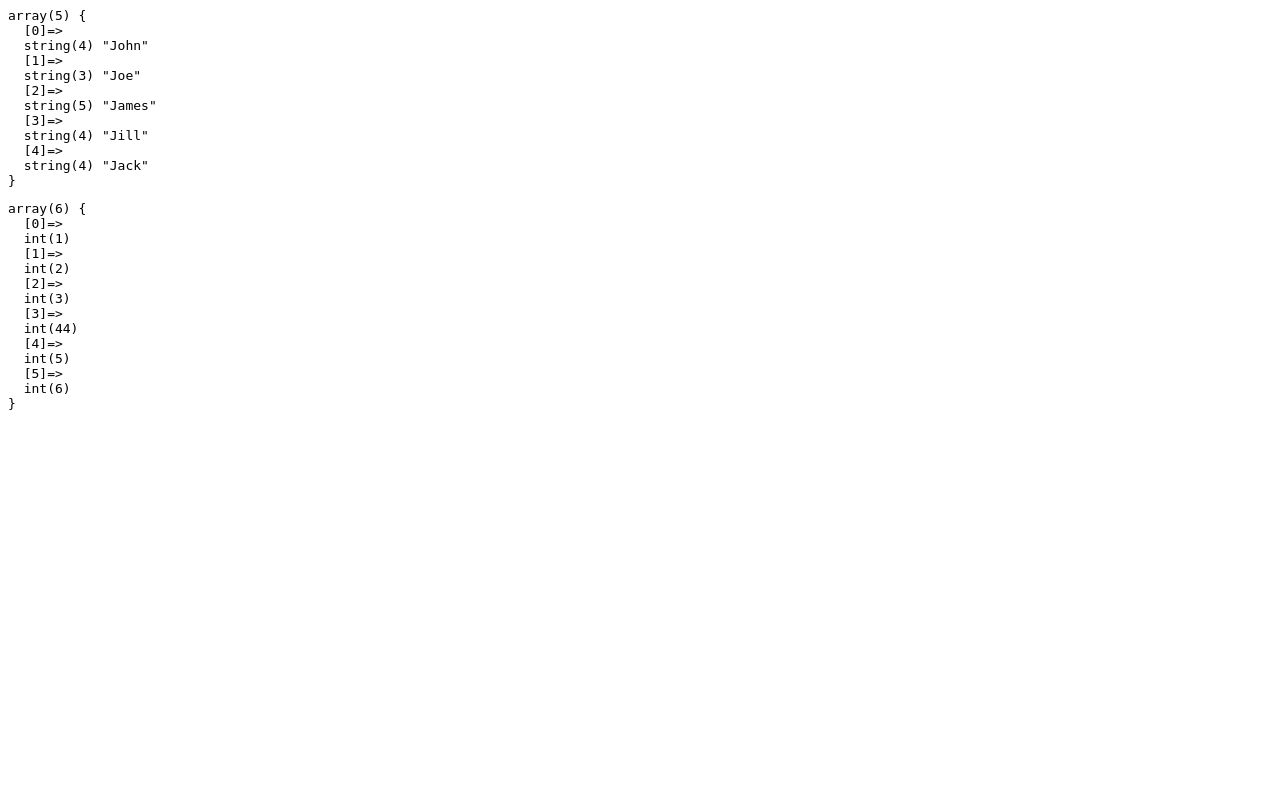
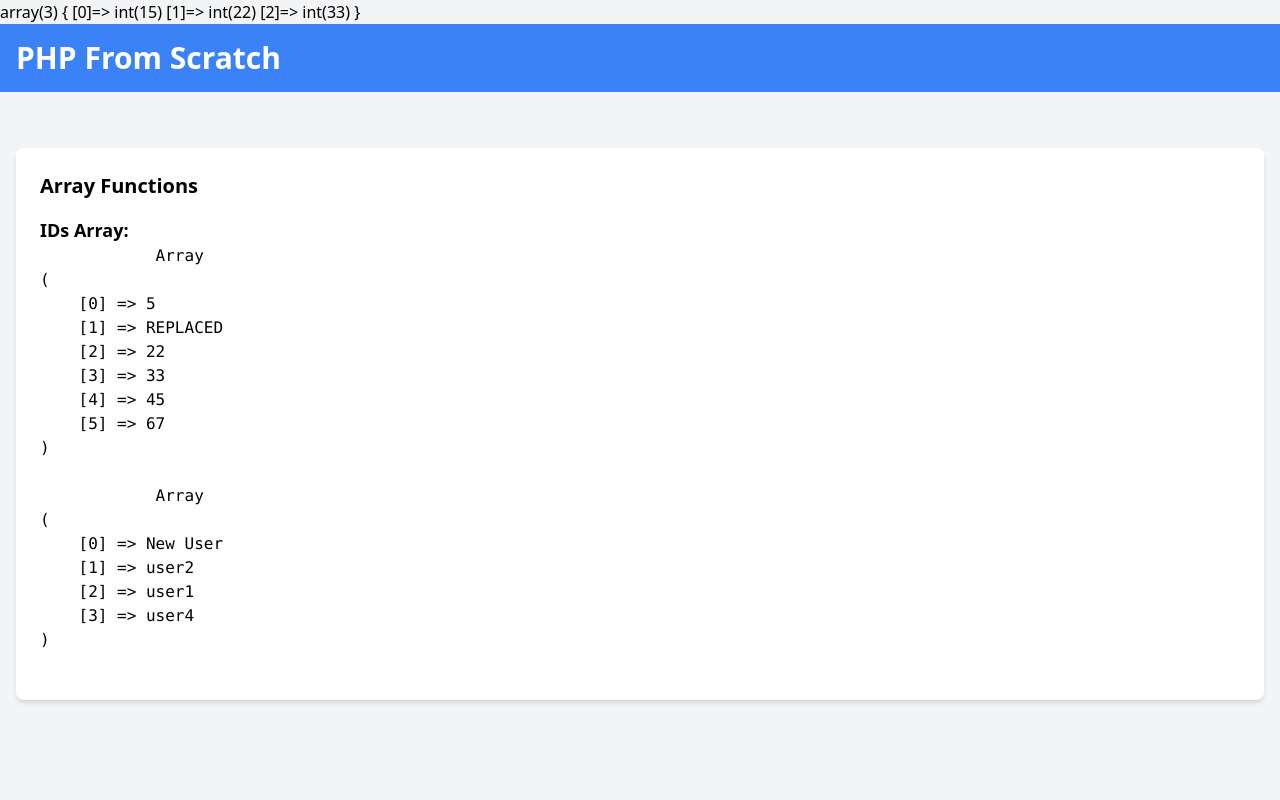
Before and after one commit to jahend412/LearnPhp, a PHP site: page / in a window 1280 px wide. Run offline with PHP 8.4, Linux system fonts and the light colour scheme; some libraries are stand-ins or nearby versions.

Commit message:
Array Functions
Went through some of the common ones.

```diff
--- a/index.php
+++ b/index.php
@@ -1,35 +1,146 @@
 <?php
+// Array Functions
+// array() - Create an array
+// count() - Count all elements in an array
+// array_push() - Add one or more elements to the end of an array
+// array_pop() - Delete the last element of an array
+// array_shift() - Delete the first element of an array
+// array_unshift() - Add one or more elements to the beginning of an array
+// array_merge() - Merge one or more arrays
+// array_sum() - Calculate the sum of the values in an array
+// array_product() - Calculate the product of the values in an array
+// array_reverse() - Return an array in the reverse order
+// in_array() - Check if a value exists in an array
+// array_search() - Search for a value in an array and return its key
+// array_keys() - Return all the keys of an array
+// array_values() - Return all the values of an array
+// array_splice() - Remove a portion of the array and replace it with something else
+// array_slice() - Return a portion of an array
+// array_rand() - Pick one or more random keys from an array
+// shuffle() - Shuffle the elements in an array
+// sort() - Sort an array
+// rsort() - Sort an array in reverse order
+// asort() - Sort an array, and maintain index association
+// ksort() - Sort an array by key
+// arsort() - Sort an array in reverse order, and maintain index association
+// krsort() - Sort an array by key in reverse order
+// array_unique() - Remove duplicate values from an array
+// array_diff() - Compare arrays, and return the differences
+// array_intersect() - Compare arrays, and return the matches
+// array_column() - Return the values from a single column in the input array
+// array_map() - Apply a user-defined function to every element in an array
+// array_filter() - Filters the values of an array using a callback function
+// array_reduce() - Reduces the array to a single value using a callback function
+// array_walk() - Apply a user-defined function to every element in an array
+// array_key_exists() - Check if the given key or index exists in the array
+// array_change_key_case() - Changes the case of all keys in an array
+// array_chunk() - Split an array into chunks
+// array_fill() - Fill an array with values
+// array_fill_keys() - Fill an array with values, specifying keys
+// array_flip() - Exchanges all keys with their associated values in an array
+// array_key_first() - Return the first key of an array
+// array_key_last() - Return the last key of an array
+// array_map() - Applies a callback function to the elements of one or more arrays
+// array_rand() - Pick one or more random keys out of an array
+// array_replace() - Replaces the values of the first array with the values from following arrays
+// array_replace_recursive() - Replaces the values of the first array with the values from following arrays recursively
+// array_walk_recursive() - Apply a user function recursively to every member of an array
+// compact() - Create an array containing variables and their values
+// extract() - Import variables into the current symbol table from an array
+// reset() - Set the internal pointer of an array to its first element
+// end() - Set the internal pointer of an array to its last element
+// next() - Advance the internal pointer of an array
+// prev() - Rewind the internal pointer of an array
+// current() - Return the current element in an array
 
-$names = array("John", "Jane", "Joe", "James", "Jill");
-$numbers = [1, 2, 3, 4, 5];
+// Create an array$
+$ids = [10, 22, 15, 45, 67, 33];
+$users = ['user1', 'user2', 'user3'];
+$output = null;
 
-function inspect($value) {
-    echo '<pre>';
-    var_dump($value);
-    echo '</pre>';
+// Count all elements in an array
+$output = count($ids);
 
-}
+// Sort an array
+sort($ids);
 
-// inspect($names);
-// inspect($numbers);
+// Sort in reverse
+rsort($users);
+
+// Array Push
+array_push($ids, 100);
+array_push($users, 'user4');
+
+// Array Pop   Remove the last element
+array_pop($ids);
+
+// Array Shift  Remove the first element
+array_shift($users);
+array_shift($ids);
+
+// Array Unshift  Add one or more elements to the beginning of an array
+array_unshift($users, 'user0');
+array_unshift($ids, 5);
+
+// Array Slice Return a portion of an array
+$ids2 = array_slice($ids, 1, 3);
+var_dump($ids2);
+
+// Array Splice Remove a portion of the array and replace it with something else
+array_splice($ids, 1, 1, 'REPLACED');
+array_splice($users, 0, 1, 'New User');
 
 
-// Fetch element from array
-// echo $names[2];
-// echo $numbers[4];
+// Sum of all elements in an array
+$output = 'Sum of ids: ' . array_sum($ids);
 
-// Add element to array
-$names[] = 'Jack';
-$numbers[] = 6;
+// Array Search
+$output = array_search('user2', $users);
 
-// Change at a specific position
-$numbers[3] = 44;
+// in_array Check if a value exists in an array  It returns true or false
+$output = in_array('user2', $users);
 
-// Remove element from array
-unset($names[1]);  // This removes the index as well
+// Explode - Split a string by a string
+$tags= 'web development,programming,php,laravel';
+$tagsArray = explode(',', $tags); // First parameter is the delimiter in this case a ,  and the second parameter is the string to be split which is $tags
 
-$names = array_values($names); // This re-indexes the array
+// Implode - Join array elements with a string
+$tagsString = implode(',', $tagsArray); // First parameter is the delimiter in this case a ,  and the second parameter is the array to be joined which is $tagsArray
 
-inspect ($names);
-inspect ($numbers);
+
 ?>
+<!DOCTYPE html>
+<html lang="en">
+
+<head>
+  <meta charset="UTF-8">
+  <meta name="viewport" content="width=device-width, initial-scale=1.0">
+  <script src="https://cdn.tailwindcss.com"></script>
+  <title>PHP From Scratch</title>
+</head>
+
+<body class="bg-gray-100">
+  <header class="bg-blue-500 text-white p-4">
+    <div class="container mx-auto">
+      <h1 class="text-3xl font-semibold">PHP From Scratch</h1>
+    </div>
+  </header>
+  <div class="container mx-auto p-4 mt-4">
+    <div class="bg-white rounded-lg shadow-md p-6 mt-6">
+      <p class="text-xl font-semibold">Array Functions</p>
+      <h2 class="text-lg font-semibold mt-4">IDs Array:</h2>
+      <p>
+        <pre>
+            <?php print_r($ids); ?>
+        </pre>
+        </p>
+        <p>
+        <pre>
+            <?php print_r($users); ?>
+        </pre>
+        </p>
+    </div>
+  </div>
+</body>
+
+</html>
```
